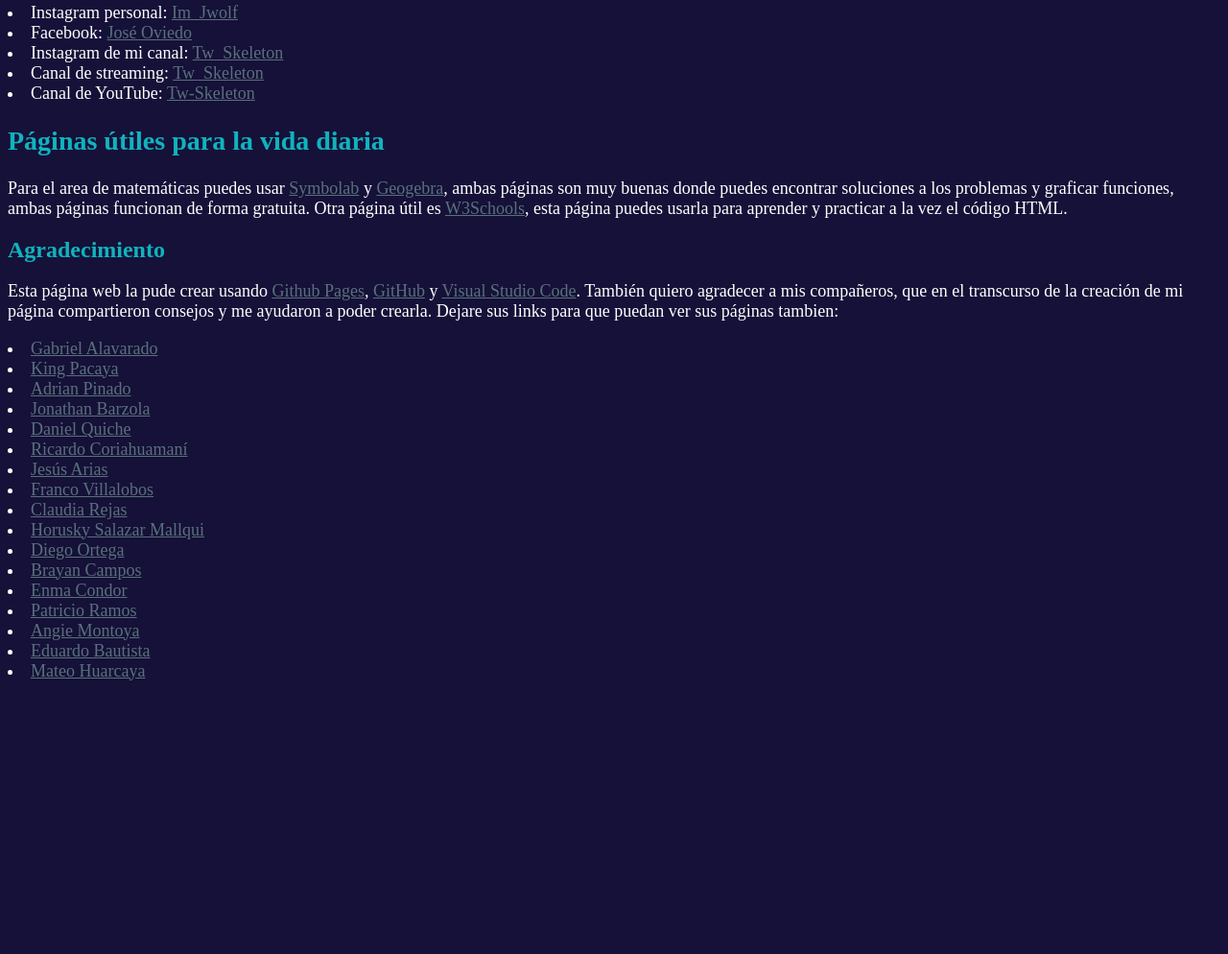
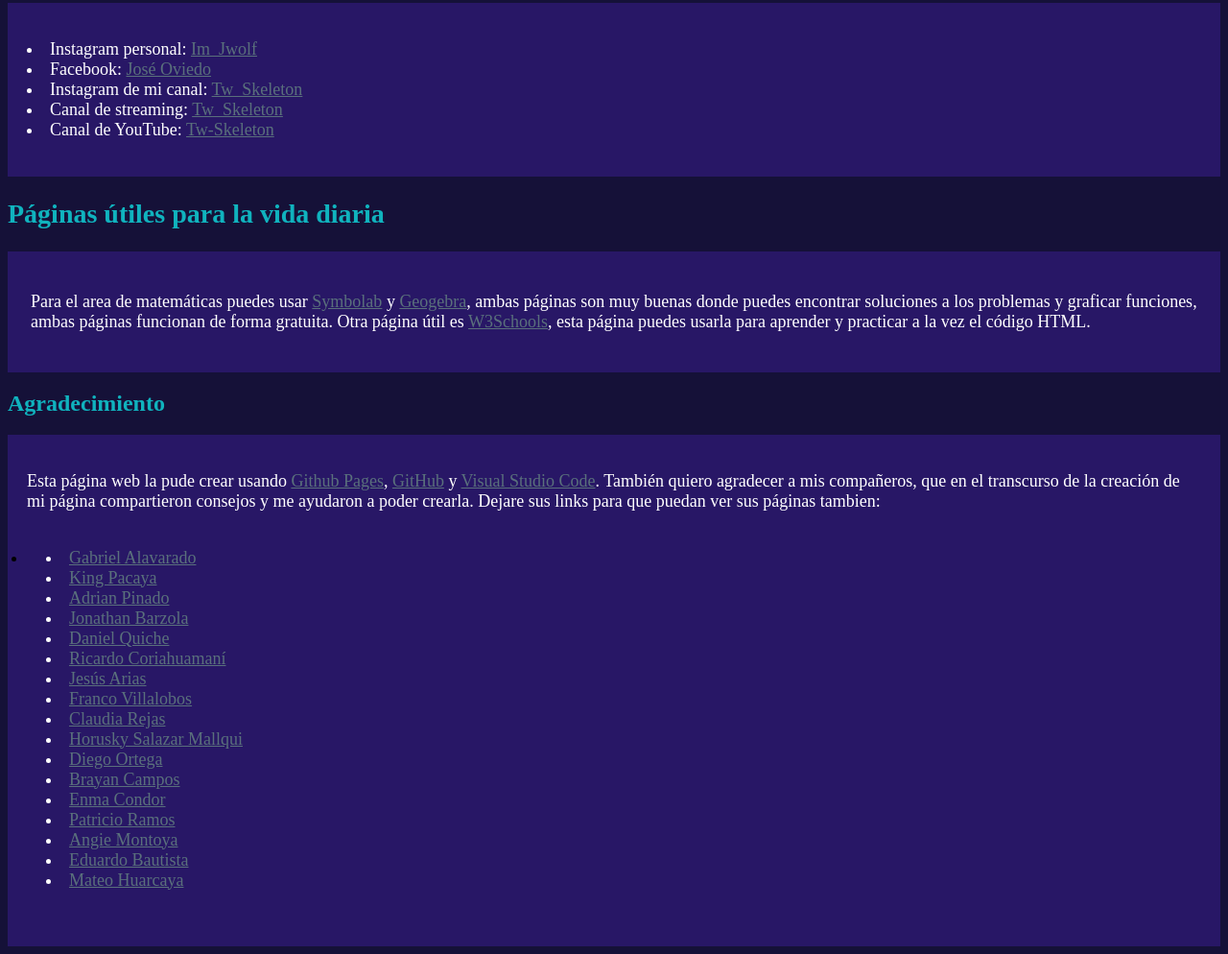
Before and after one commit to JoseOviedoAr/github.io, a plain HTML site: page index.html in a window 1280 px wide. Shown: the part 828-1822 px from the top of the page at 96% size. Before the commit the page ends 1556 px from the top, so only its background shows below. Drawn offline with Linux system fonts and the light colour scheme.

Commit message:
decimo commit

```diff
--- a/index.html
+++ b/index.html
@@ -53,6 +53,7 @@
     <h2>
         Mis redes sociales
     </h2>
+        <div class="left">
             <p>
                 <li>Instagram personal: <a href="https://instagram.com/im_jwolf?igshid=itt0v96mi2kg">Im_Jwolf</a></li>
                 <li>Facebook: <a href="https://www.facebook.com/TwSkeleton/">José Oviedo</a></li>
@@ -60,22 +61,26 @@
                 <li>Canal de streaming: <a href="https://trovo.live/Tw_Skeleton">Tw_Skeleton</a></li>
                 <li>Canal de YouTube: <a href="https://www.youtube.com/channel/UCQxcZKiwX0WGyoT9wJLYbCQ">Tw-Skeleton</a></li>
             </p>
+        </div>
     <h2>
         Páginas útiles para la vida diaria
     </h2>
+        <div class="down">
             <p>
             Para el area de matemáticas puedes usar <a href="https://es.symbolab.com/">Symbolab</a> y <a href="https://www.geogebra.org/graphing?lang=es">Geogebra</a>, ambas páginas son muy buenas donde puedes encontrar soluciones a los problemas y graficar funciones, ambas páginas funcionan de forma gratuita. Otra página útil
             es <a href="https://www.w3schools.com/html/">W3Schools</a>, esta página puedes usarla para aprender y practicar a la vez el código HTML.
             </p>
+        </div>
     <h3>
         <b>Agradecimiento</b>
     </h3>
-    <div class="two columms">
+    <div class="left">
 
         <p>
         Esta página web la pude crear usando <a href="https://pages.github.com/">Github Pages</a>, <a href="https://github.com/">GitHub</a> y <a href="https://code.visualstudio.com/">Visual Studio Code</a>.
         También quiero agradecer a mis compañeros, que en el transcurso de la creación de mi página compartieron consejos y me ayudaron a poder crearla.
         Dejare sus links para que puedan ver sus páginas tambien:
+            <div class="right">
                 <li><a href="https://gabrielalvarado.me/">Gabriel Alavarado</a></li>
                 <li><a href="https://king-pacaya.github.io/">King Pacaya</a></li>
                 <li><a href="http://adrianpinado.me/">Adrian Pinado</a></li>
@@ -93,6 +98,7 @@
                 <li><a href="https://angiemichellemontoyarocca.github.io/">Angie Montoya</a></li>
                 <li><a href="https://electroscopic-place.000webhostapp.com/">Eduardo Bautista</a></li>
                 <li><a href="https://mateobernabehuarcayamelgarejo.me/">Mateo Huarcaya</a></li>
+            </div>
         </p>
     </div>
 
--- a/style.css
+++ b/style.css
@@ -26,3 +26,19 @@ img {
     background-color: rgb(40, 23, 102);
     padding: 24px
 }
+
+.left{
+    display: list-item;
+    justify-content: center;
+    align-items: center;
+    background-color: rgb(40, 23, 102);
+    padding: 20px
+}
+
+.right{
+    display: list-item;
+    justify-content: center;
+    align-items: center;
+    background-color: rgb(40, 23, 102);
+    padding: 20px
+}
```
Lines whose indentation alone changed are shown as unchanged.
